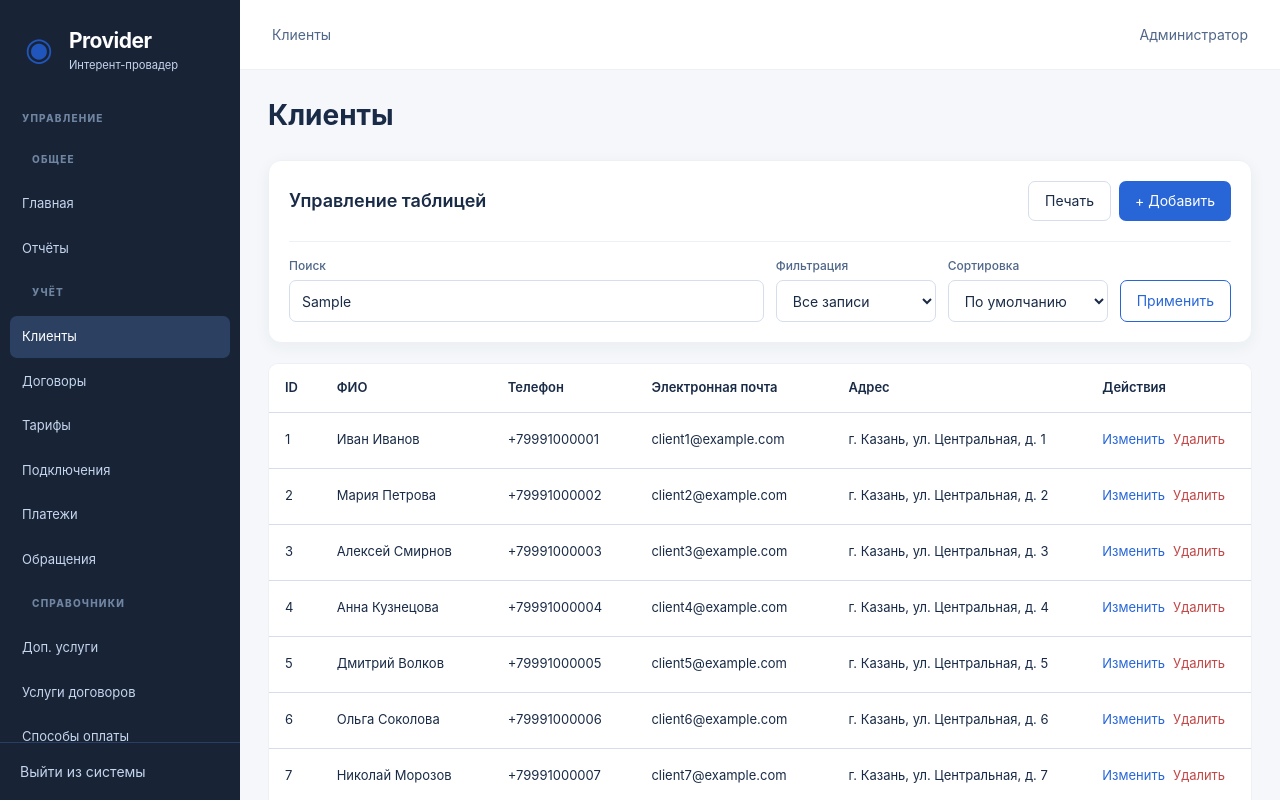
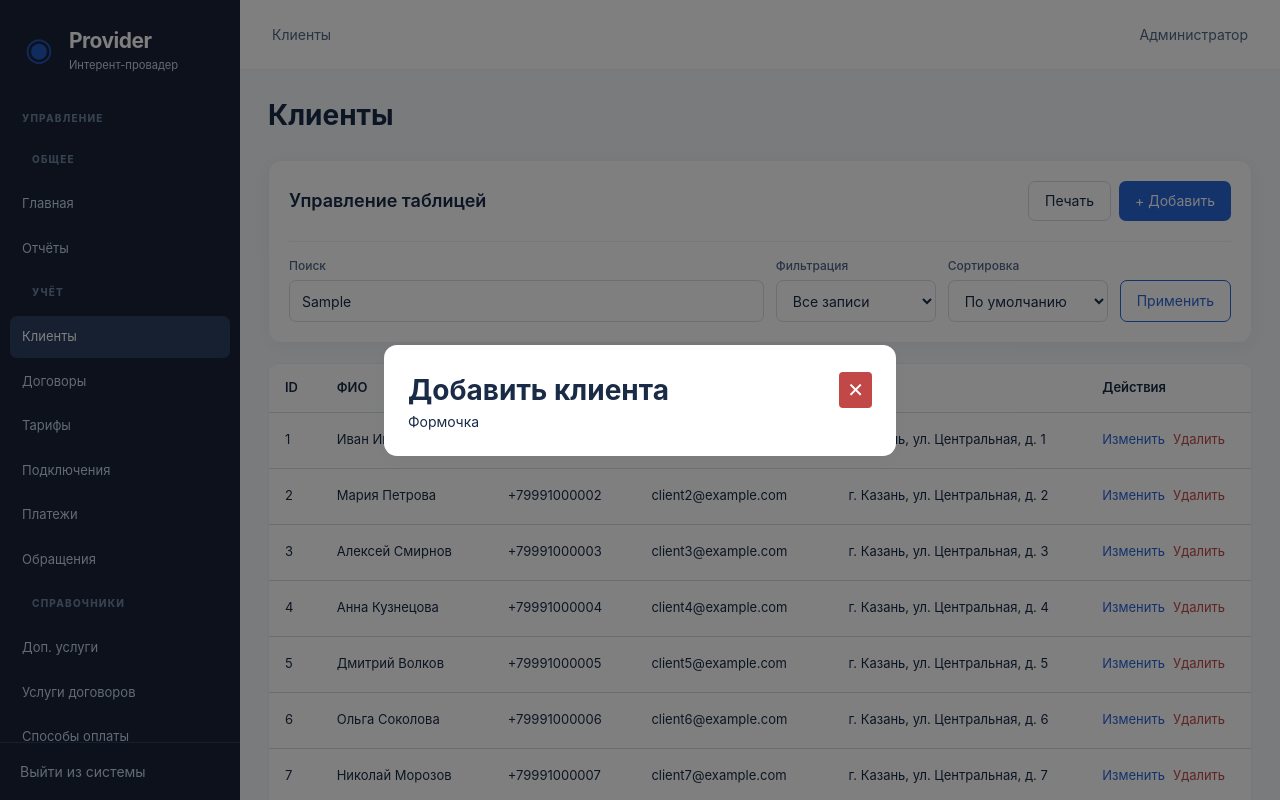
Before and after one commit to grekovpavel019/Internet-Provider, a React (Vite) app in the folder apps/client/: page /clients in a window 1280 px wide. Both pictures are taken after typing "Sample" into the empty fields and a click on the button "+ Добавить". Built offline with nearby package versions, Linux system fonts and the light colour scheme.

Commit message:
feat: add modal window

```diff
--- a/apps/client/src/pages/ClientsPage/ClientsPage.tsx
+++ b/apps/client/src/pages/ClientsPage/ClientsPage.tsx
@@ -1,7 +1,8 @@
-import React from "react";
+import React, { useState } from "react";
 
 import DataTable from "@shared/components/DataTable";
 import TableControls from "@shared/components/TableControls";
+import Modal from "@shared/components/Modal";
 import type { Column } from "@shared/components/DataTable/model/config";
 
 const columns = [
@@ -27,16 +28,28 @@ const clients = [
 
 type Client = (typeof clients)[number];
 
+type ModalState =
+    | { type: "add" }
+    | { type: "edit", client: Client }
+    | null;
+
 const ClientsPage = (): React.JSX.Element => {
+
+    const [modal, setModal] = useState<ModalState>(null);
 
     const getRowKey = (row: Client) => {
         return row.id;
     }
 
-    const rowActions = () => {
+    const rowActions = (client: Client) => {
         return (
             <div className="pr-2 inline-flex gap-2">
-                <button className="text-(--color-primary) hover:underline">Изменить</button>
+                <button
+                    onClick={() => setModal({ type: "edit", client })}
+                    className="text-(--color-primary) hover:underline"
+                >
+                        Изменить
+                </button>
                 <button className="text-(--color-danger) hover:underline">Удалить</button>
             </div>
         )
@@ -46,7 +59,19 @@ const ClientsPage = (): React.JSX.Element => {
         <>
             <h1 className="h1 mb-6">Клиенты</h1>
 
-            <TableControls />
+            <TableControls
+                onAdd={() => setModal({ type: "add" })}
+            />
+
+            <Modal
+                isOpen={modal !== null}
+                onClose={() => setModal(null)}
+                title={modal?.type === "add" ? "Добавить клиента" : "Изменить клиента"}
+            >
+                {
+                    <div>Формочка</div>
+                }
+            </Modal>
 
             <DataTable
                 columns={columns}
--- /dev/null
+++ b/apps/client/src/shared/components/Modal/Modal.tsx
@@ -0,0 +1,35 @@
+import React from "react";
+
+type ModalProps = {
+    isOpen: boolean;
+    onClose: () => void;
+
+    children: React.ReactNode;
+    title: string;
+}
+
+const Modal = ({ isOpen, onClose, children, title }: ModalProps): React.JSX.Element | null => {
+    return (
+        isOpen ? (
+            <div className="flex justify-center items-center fixed inset-0 z-50 bg-black/50">
+                <div className="w-full max-w-lg p-6 rounded-(--radius-card) shadow-(--shadow-panel) bg-(--color-surface)">
+                    <div className="flex justify-between items-center">
+                        <h1 className="h1">{title}</h1>
+                        <button
+                            onClick={onClose}
+                            type="button"
+                            className="p-2 rounded-sm text-xl text-(--color-primary-foreground) bg-(--color-danger) leading-none hover:bg-(--color-danger-hover)"
+                        >
+                            ✕
+                        </button>
+                    </div>
+
+                    {children}
+                </div>
+            </div>
+        ) : null
+
+    );
+};
+
+export default Modal;
--- /dev/null
+++ b/apps/client/src/shared/components/Modal/index.ts
@@ -0,0 +1 @@
+export { default } from "./Modal";
--- a/apps/client/src/shared/components/TableControls/TableControls.tsx
+++ b/apps/client/src/shared/components/TableControls/TableControls.tsx
@@ -1,7 +1,19 @@
-
 import React from "react";
 
-const TableControls = (): React.JSX.Element => {
+type TableControlsProps = {
+    onAdd: () => void;
+}
+
+const TableControls = ({ onAdd }: TableControlsProps): React.JSX.Element => {
+
+    const handleSubmit = (event: React.FormEvent<HTMLFormElement>) => {
+        event.preventDefault();
+
+        const formData = new FormData(event.currentTarget);
+
+        console.log(Object.fromEntries(formData))
+    }
+
     return (
         <div className="mb-5 rounded-(--radius-card) border border-(--color-border-soft) bg-(--color-surface) p-5 shadow-(--shadow-panel)">
 
@@ -20,6 +32,7 @@ const TableControls = (): React.JSX.Element => {
 
                     <button
                         type="button"
+                        onClick={onAdd}
                         className="h-(--button-height) cursor-pointer rounded-(--radius-button) bg-(--color-primary) px-4 text-sm text-(--color-primary-foreground) transition-colors hover:bg-(--color-primary-hover)"
                     >
                         + Добавить
@@ -28,7 +41,10 @@ const TableControls = (): React.JSX.Element => {
             </div>
 
             <div className="border-t border-(--color-border-soft) pt-4">
-                <div className="flex flex-wrap items-end gap-3">
+                <form
+                    onSubmit={(event) => handleSubmit(event)}
+                    className="flex flex-wrap items-end gap-3"
+                >
 
                     <div className="flex min-w-50 flex-1 flex-col gap-1.5">
                         <label
@@ -39,6 +55,7 @@ const TableControls = (): React.JSX.Element => {
                         </label>
                         <input
                             type="search"
+                            name="search"
                             id="table-search"
                             placeholder="Поиск по таблице..."
                             className="h-(--input-height) w-full rounded-(--radius-input) border border-(--color-border) bg-(--color-surface) px-3 text-sm text-(--color-foreground) outline-none transition-colors placeholder:text-(--color-text-muted) focus:border-(--color-focus) focus:shadow-(--focus-ring)"
@@ -55,6 +72,7 @@ const TableControls = (): React.JSX.Element => {
                         <select
                             id="table-filter"
                             defaultValue=""
+                            name="filter"
                             className="h-(--input-height) w-full cursor-pointer rounded-(--radius-input) border border-(--color-border) bg-(--color-surface) px-3 text-sm text-(--color-foreground) outline-none focus:border-(--color-focus) focus:shadow-(--focus-ring)"
                         >
                             <option value="">Все записи</option>
@@ -73,6 +91,7 @@ const TableControls = (): React.JSX.Element => {
                         <select
                             id="table-sort"
                             defaultValue=""
+                            name="sort"
                             className="h-(--input-height) w-full cursor-pointer rounded-(--radius-input) border border-(--color-border) bg-(--color-surface) px-3 text-sm text-(--color-foreground) outline-none focus:border-(--color-focus) focus:shadow-(--focus-ring)"
                         >
                             <option value="">По умолчанию</option>
@@ -82,13 +101,13 @@ const TableControls = (): React.JSX.Element => {
                     </div>
 
                     <button
-                        type="button"
+                        type="submit"
                         className="h-(--input-height) cursor-pointer rounded-(--radius-button) border border-(--color-primary) px-4 text-sm text-(--color-primary) transition-colors hover:bg-(--color-surface-hover)"
                     >
                         Применить
                     </button>
 
-                </div>
+                </form>
             </div>
         </div>
     );
```
